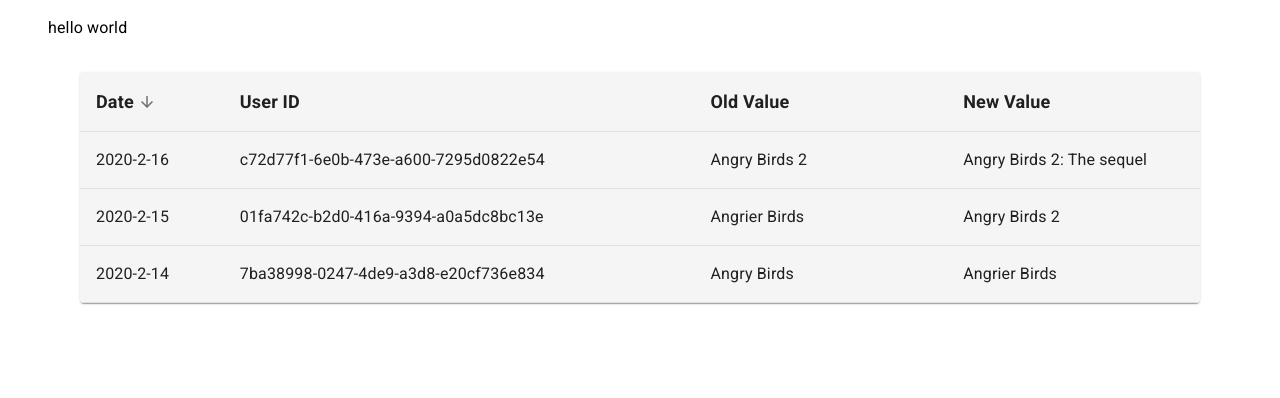
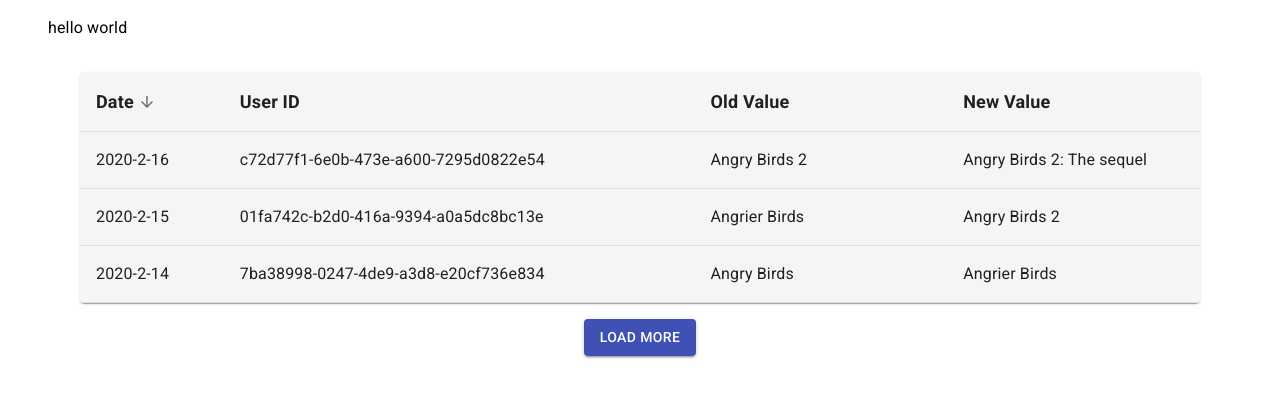
Before and after one commit to ndkv9/info-table, a React (Create React App) app: page / in a window 1280 px wide. Shown: the top 398 px of the page. Built offline with nearby package versions, Linux system fonts and the light colour scheme.

Commit message:
refactor InfoTable

```diff
--- a/src/components/App.js
+++ b/src/components/App.js
@@ -30,13 +30,16 @@
     fetchProjectsData()
   }, [fetchProjectsData])
 
-  console.log('projects', projects)
   return (
     <Container className='app' fixed>
       <Box data-testid='app-box' m={2}>
         <Typography>hello world</Typography>
 
-        <InfoTable dataType={projects} dispatch={dispatch} />
+        <InfoTable
+          dataType={projects}
+          dispatch={dispatch}
+          fetchData={fetchProjectsData}
+        />
       </Box>
     </Container>
   )
--- a/src/components/InfoTable.js
+++ b/src/components/InfoTable.js
@@ -1,4 +1,4 @@
-import React, { useCallback, useState } from 'react'
+import React, { useCallback } from 'react'
 import { makeStyles } from '@material-ui/core/styles'
 import Table from '@material-ui/core/Table'
 import TableBody from '@material-ui/core/TableBody'
@@ -9,9 +9,9 @@
 import Paper from '@material-ui/core/Paper'
 //import PropTypes from 'prop-types'
 import SortingButton from './SortingButton'
-// import Button from '@material-ui/core/Button'
-// import LoadingCircular from './LoadingCircular'
-// import Notification from './Notification'
+import Button from '@material-ui/core/Button'
+import LoadingCircular from './LoadingCircular'
+import Notification from './Notification'
 import { Box, Typography } from '@material-ui/core'
 
 const useStyles = makeStyles({
@@ -28,39 +28,9 @@
   },
 })
 
-const InfoTable = ({ dataType, dispatch }) => {
+const InfoTable = ({ dataType, dispatch, fetchData }) => {
   const classes = useStyles()
-
   const { data, isDESC, isLoading, isError, isFetchedAll } = dataType
-  // const [isDESC, setIsDESC] = useState(true)
-  // const [data, setData] = useState([])
-  // const [isLoading, setIsLoading] = useState(false)
-  // const [isError, setIsError] = useState(false)
-  const [notification, setNotification] = useState(null)
-  // const [isFetchedAll, setIsFetchedAll] = useState(false)
-
-  // const fetchData = useCallback(async () => {
-  //   try {
-  //     setIsLoading(true)
-  //     setNotification(null)
-  //     const result = await getData()
-  //     setIsError(false)
-  //     setData(prev => [...prev, ...result.data])
-  //     if (result.offset + result.limit >= result.total) {
-  //       setIsFetchedAll(true)
-  //       setNotification('Fetched all data!')
-  //     }
-  //   } catch (error) {
-  //     setIsError(true)
-  //     setNotification('We had problems fetching your data. Please try again!')
-  //   }
-
-  //   setIsLoading(false)
-  // }, [getData])
-
-  // useEffect(() => {
-  //   fetchData()
-  // }, [fetchData])
 
   // helper fn to transform timestamp to date value
   const getDateValue = timestamp => {
@@ -139,7 +109,7 @@
         </TableContainer>
       )}
 
-      {/* <Notification notification={notification} isError={isError} />
+      <Notification isFetchedAll={isFetchedAll} isError={isError} />
 
       {isLoading ? (
         <LoadingCircular />
@@ -154,7 +124,7 @@
             {isError ? 'Retry' : 'Load more'}
           </Button>
         </Box>
-      )} */}
+      )}
     </Box>
   )
 }
--- a/src/components/Notification.js
+++ b/src/components/Notification.js
@@ -2,8 +2,8 @@
 import PropTypes from 'prop-types'
 import { Typography } from '@material-ui/core'
 
-const Notification = ({ isError, isFetchdeAll }) => {
-  if (!(isError || isFetchdeAll)) {
+const Notification = ({ isError, isFetchedAll }) => {
+  if (!(isError || isFetchedAll)) {
     return null
   }
 
```
